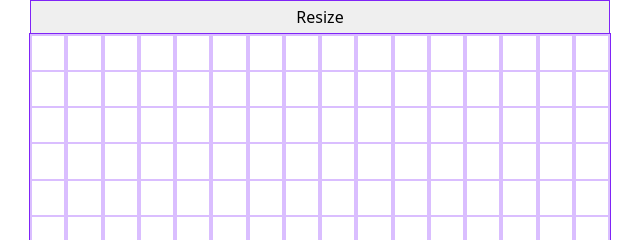
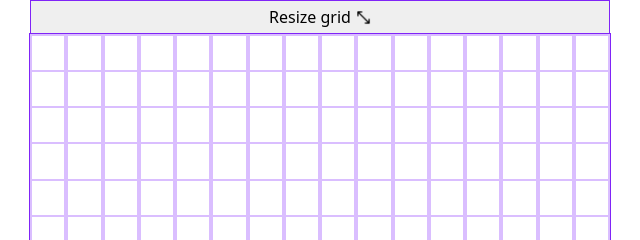
Before and after one commit to pepel7/etch-a-sketch, a plain HTML site: page index.html in a window 1280 px wide. Shown: the top 240 px of the page, 320-960 px from the left. Drawn offline with Linux system fonts and the light colour scheme.

Commit message:
Add icon to the resize button

```diff
--- a/index.html
+++ b/index.html
@@ -9,7 +9,7 @@
 </head>
 <body>
     <div class="page-container">
-        <button>Resize</button>
+        <button>Resize grid <img src="resize-icon.png"></button>
         <div class="grid-container">
 
         </div>
--- a/script.js
+++ b/script.js
@@ -36,6 +36,8 @@ function colorCellsInRandomRGBColor() {
 generateDivs(gridResolution);
 colorCellsInRandomRGBColor();
 
+// button
+
 const columns = document.querySelectorAll('.column');
 const btn = document.querySelector('button');
 
--- a/style.css
+++ b/style.css
@@ -23,6 +23,15 @@ button {
     border: 1px solid rgb(128, 36, 247);
     border-bottom: 0px;
     padding: 5px;
+    display: flex;
+    align-items: center;
+    justify-content: center;
+    gap: 5px;
+}
+
+img {
+    height: 15px;
+    width: 15px;
 }
 
 .grid-container {
```
Also changed, not shown: resize-icon.png (added).
